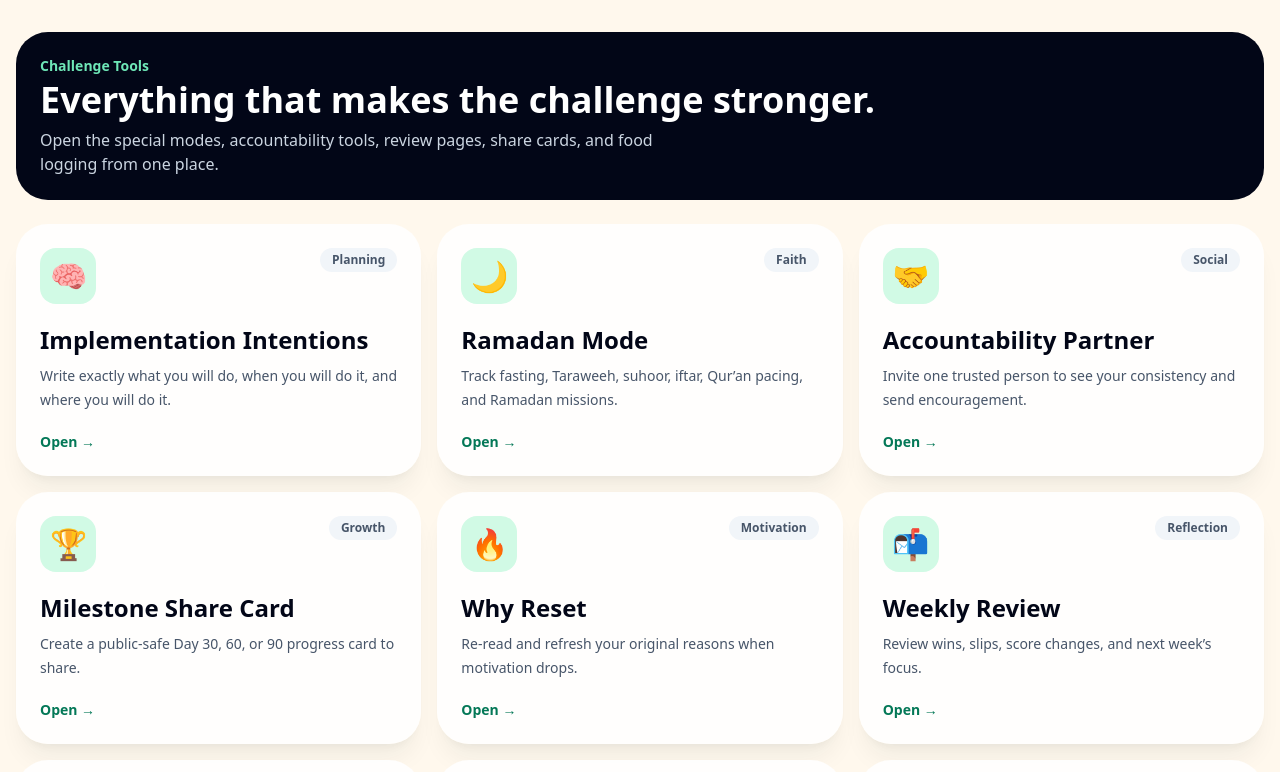
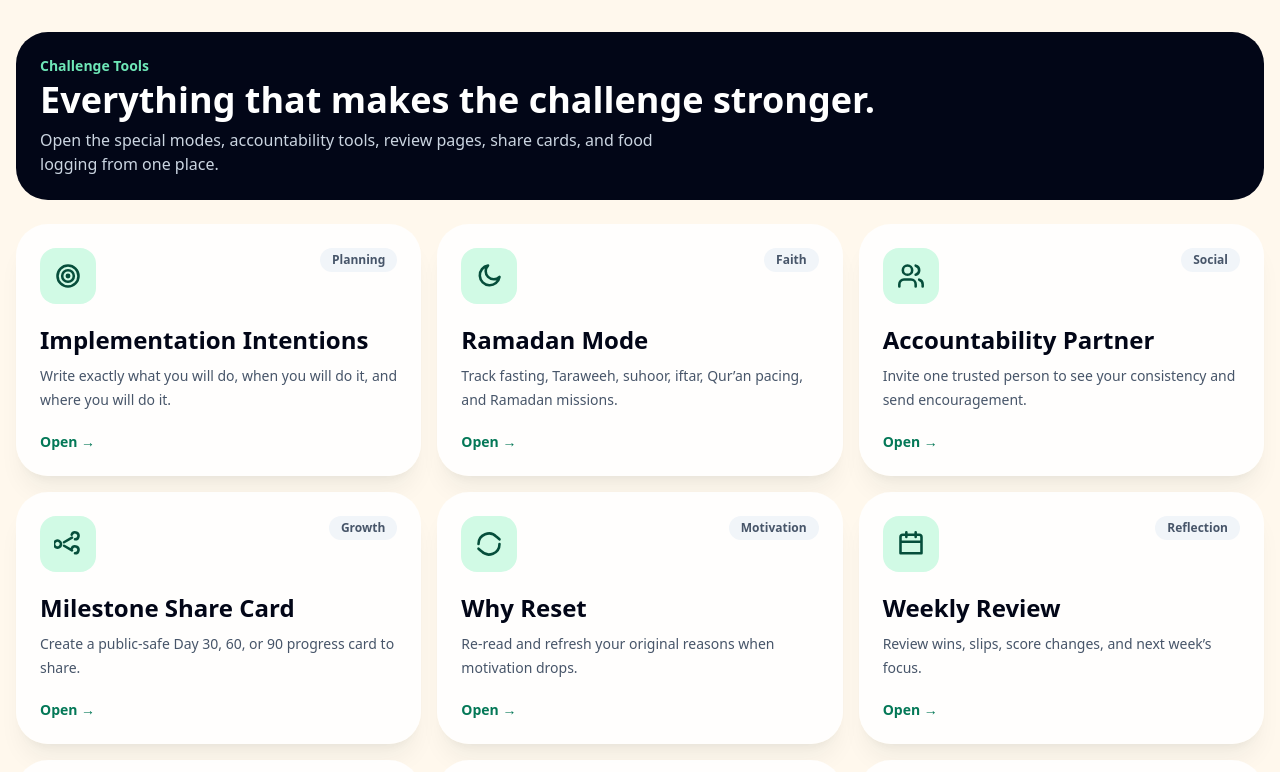
Before and after one commit to hxhhxxs/The-Challenge-, a Next.js app: page /tools in a window 1280 px wide. Shown: the top 772 px of the page. Built offline with nearby package versions, Linux system fonts and the light colour scheme.

Commit message:
Replace tool emojis with consistent line icons

```diff
--- a/app/tools/page.tsx
+++ b/app/tools/page.tsx
@@ -2,69 +2,15 @@ import Link from "next/link";
 import { cardClass, pageBg } from "@/lib/challenge-ui";
 
 const tools = [
-  {
-    title: "Implementation Intentions",
-    href: "/intentions",
-    icon: "🧠",
-    description: "Write exactly what you will do, when you will do it, and where you will do it.",
-    tag: "Planning",
-  },
-  {
-    title: "Ramadan Mode",
-    href: "/ramadan",
-    icon: "🌙",
-    description: "Track fasting, Taraweeh, suhoor, iftar, Qur’an pacing, and Ramadan missions.",
-    tag: "Faith",
-  },
-  {
-    title: "Accountability Partner",
-    href: "/partner",
-    icon: "🤝",
-    description: "Invite one trusted person to see your consistency and send encouragement.",
-    tag: "Social",
-  },
-  {
-    title: "Milestone Share Card",
-    href: "/share-card",
-    icon: "🏆",
-    description: "Create a public-safe Day 30, 60, or 90 progress card to share.",
-    tag: "Growth",
-  },
-  {
-    title: "Why Reset",
-    href: "/why-reset",
-    icon: "🔥",
-    description: "Re-read and refresh your original reasons when motivation drops.",
-    tag: "Motivation",
-  },
-  {
-    title: "Weekly Review",
-    href: "/weekly-review",
-    icon: "📬",
-    description: "Review wins, slips, score changes, and next week’s focus.",
-    tag: "Reflection",
-  },
-  {
-    title: "Photo Food Log",
-    href: "/food-photo",
-    icon: "📸",
-    description: "Upload a meal photo, confirm calories, and prepare it for your daily log.",
-    tag: "Body",
-  },
-  {
-    title: "Badges",
-    href: "/badges",
-    icon: "🏅",
-    description: "See badges, unlock criteria, and progress toward milestones.",
-    tag: "Progress",
-  },
-  {
-    title: "Monthly Limits",
-    href: "/limits",
-    icon: "📊",
-    description: "Track spending, restaurants, screen time, snacks, and other monthly limits.",
-    tag: "Discipline",
-  },
+  { title: "Implementation Intentions", href: "/intentions", icon: "target", description: "Write exactly what you will do, when you will do it, and where you will do it.", tag: "Planning" },
+  { title: "Ramadan Mode", href: "/ramadan", icon: "moon", description: "Track fasting, Taraweeh, suhoor, iftar, Qur’an pacing, and Ramadan missions.", tag: "Faith" },
+  { title: "Accountability Partner", href: "/partner", icon: "users", description: "Invite one trusted person to see your consistency and send encouragement.", tag: "Social" },
+  { title: "Milestone Share Card", href: "/share-card", icon: "share", description: "Create a public-safe Day 30, 60, or 90 progress card to share.", tag: "Growth" },
+  { title: "Why Reset", href: "/why-reset", icon: "refresh", description: "Re-read and refresh your original reasons when motivation drops.", tag: "Motivation" },
+  { title: "Weekly Review", href: "/weekly-review", icon: "calendar", description: "Review wins, slips, score changes, and next week’s focus.", tag: "Reflection" },
+  { title: "Photo Food Log", href: "/food-photo", icon: "camera", description: "Upload a meal photo, confirm calories, and prepare it for your daily log.", tag: "Body" },
+  { title: "Badges", href: "/badges", icon: "medal", description: "See badges, unlock criteria, and progress toward milestones.", tag: "Progress" },
+  { title: "Monthly Limits", href: "/limits", icon: "sliders", description: "Track spending, restaurants, screen time, snacks, and other monthly limits.", tag: "Discipline" },
 ];
 
 export default function ToolsPage() {
@@ -74,21 +20,17 @@ export default function ToolsPage() {
         <section className="rounded-[2rem] bg-slate-950 p-6 text-white">
           <p className="text-sm font-bold text-emerald-300">Challenge Tools</p>
           <h1 className="mt-1 text-4xl font-black">Everything that makes the challenge stronger.</h1>
-          <p className="mt-2 max-w-2xl text-slate-300">
-            Open the special modes, accountability tools, review pages, share cards, and food logging from one place.
-          </p>
+          <p className="mt-2 max-w-2xl text-slate-300">Open the special modes, accountability tools, review pages, share cards, and food logging from one place.</p>
         </section>
 
         <section className="grid gap-4 md:grid-cols-2 lg:grid-cols-3">
           {tools.map((tool) => (
             <Link key={tool.href} href={tool.href} className={`${cardClass} group transition hover:-translate-y-1 hover:shadow-2xl`}>
               <div className="flex items-start justify-between gap-4">
-                <div className="flex h-14 w-14 items-center justify-center rounded-2xl bg-emerald-100 text-3xl">
-                  {tool.icon}
+                <div className="flex h-14 w-14 items-center justify-center rounded-2xl bg-emerald-100 text-emerald-900">
+                  <LineIcon kind={tool.icon} />
                 </div>
-                <span className="rounded-full bg-slate-100 px-3 py-1 text-xs font-black text-slate-600 group-hover:bg-emerald-100 group-hover:text-emerald-800">
-                  {tool.tag}
-                </span>
+                <span className="rounded-full bg-slate-100 px-3 py-1 text-xs font-black text-slate-600 group-hover:bg-emerald-100 group-hover:text-emerald-800">{tool.tag}</span>
               </div>
               <h2 className="mt-5 text-2xl font-black text-slate-950">{tool.title}</h2>
               <p className="mt-2 text-sm leading-6 text-slate-600">{tool.description}</p>
@@ -98,10 +40,8 @@ export default function ToolsPage() {
         </section>
 
         <section className="rounded-[2rem] bg-emerald-100 p-5 text-emerald-950">
-          <p className="font-black">Next backend step</p>
-          <p className="mt-1 text-sm font-semibold">
-            These tools are now accessible. The next build layer is saving each tool’s data into Supabase and connecting the results back into the dashboard score.
-          </p>
+          <p className="font-black">Presentation note</p>
+          <p className="mt-1 text-sm font-semibold">These tools are now accessible. The next build layer is saving each tool’s data into Supabase and connecting the results back into the dashboard score.</p>
         </section>
 
         <div className="flex flex-wrap gap-3">
@@ -112,3 +52,18 @@ export default function ToolsPage() {
     </main>
   );
 }
+
+function LineIcon({ kind }: { kind: string }) {
+  const paths: Record<string, string> = {
+    target: "M12 21a9 9 0 1 0 0-18 9 9 0 0 0 0 18ZM12 17a5 5 0 1 0 0-10 5 5 0 0 0 0 10ZM12 13a1 1 0 1 0 0-2 1 1 0 0 0 0 2Z",
+    moon: "M21 12.8A8.5 8.5 0 1 1 11.2 3 6.5 6.5 0 0 0 21 12.8Z",
+    users: "M16 21v-2a4 4 0 0 0-4-4H6a4 4 0 0 0-4 4v2M9 11a4 4 0 1 0 0-8 4 4 0 0 0 0 8ZM22 21v-2a4 4 0 0 0-3-3.87M16 3.13a4 4 0 0 1 0 7.75",
+    share: "M18 8a3 3 0 1 0-2.8-4M6 12a3 3 0 1 0 0 .1M18 20a3 3 0 1 0-2.8-4M8.6 13.5l6.8 4M15.4 6.5l-6.8 4",
+    refresh: "M21 12a9 9 0 0 1-15.5 6.2L3 16M3 12a9 9 0 0 1 15.5-6.2L21 8",
+    calendar: "M8 2v4M16 2v4M3 10h18M5 4h14a2 2 0 0 1 2 2v14H3V6a2 2 0 0 1 2-2Z",
+    camera: "M4 7h3l2-3h6l2 3h3v13H4V7ZM12 17a4 4 0 1 0 0-8 4 4 0 0 0 0 8Z",
+    medal: "M8 2l4 6 4-6M12 8l-4 6h8l-4-6ZM12 22a5 5 0 1 0 0-10 5 5 0 0 0 0 10Z",
+    sliders: "M4 6h16M4 12h16M4 18h16M8 4v4M14 10v4M18 16v4",
+  };
+  return <svg width="28" height="28" viewBox="0 0 24 24" fill="none" stroke="currentColor" strokeWidth="2.2" strokeLinecap="round" strokeLinejoin="round"><path d={paths[kind] || paths.target} /></svg>;
+}
```
